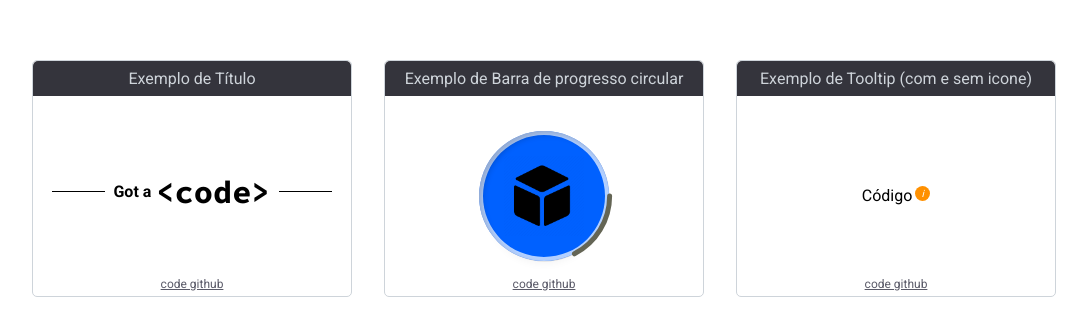
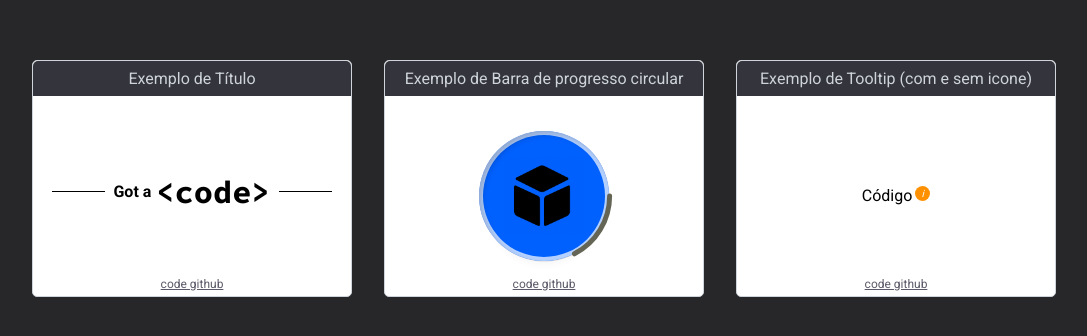
Before and after one commit to brunosilva/got-a-code, a React (Create React App) app: page / in a window 1280 px wide. Shown: the part 222-558 px from the top of the page, without its empty margins (96-1183 px from the left). Built offline with nearby package versions, Linux system fonts and the light colour scheme.

Commit message:
refactor: :construction: new structure and layout at home

```diff
--- a/src/App.tsx
+++ b/src/App.tsx
@@ -1,10 +1,13 @@
 import React from 'react'
 import ComponentList from './componentList'
+import Home from './home'
 
 function App() {
   return (
     <div className="App">
-      <ComponentList />
+      <Home>
+        <ComponentList />
+      </Home>
     </div>
   )
 }
--- /dev/null
+++ b/src/home/index.tsx
@@ -0,0 +1,14 @@
+// packages
+import React, { ReactNode } from 'react'
+
+// styles
+import style from './style.module.scss'
+
+interface IProps {
+  children: ReactNode
+}
+const Home: React.FC<IProps> = ({ children }) => {
+  return <div className={style.container}>{children}</div>
+}
+
+export default Home
--- /dev/null
+++ b/src/home/style.module.scss
@@ -0,0 +1,2 @@
+.container {
+}
--- a/src/style.module.scss
+++ b/src/style.module.scss
@@ -7,6 +7,7 @@
     margin: 1rem;
     border-radius: 5px;
     border: 1px solid var(--grey-200);
+    background: var(--white);
 
     &:hover {
       border: 1px solid var(--grey-500);
--- a/src/style/global/global.scss
+++ b/src/style/global/global.scss
@@ -12,6 +12,6 @@ body {
   height: 100%;
   text-align: center;
   place-items: center;
-  background: transparent;
+  background: var(--black);
   font-family: 'Roboto', sans-serif;
 }
```
